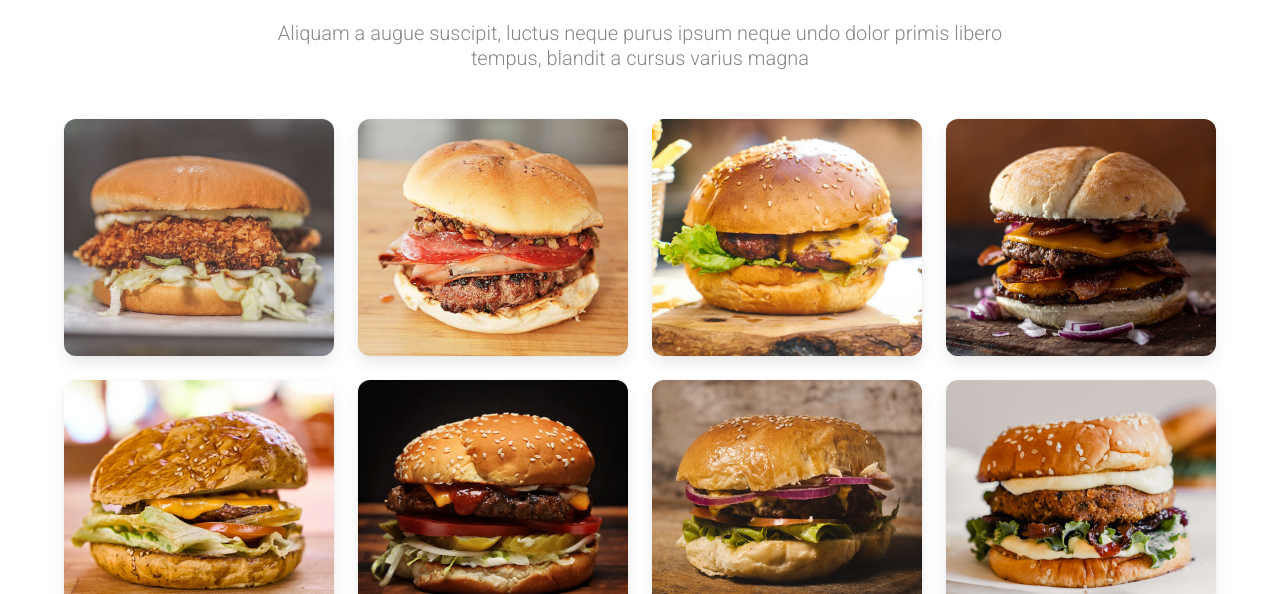
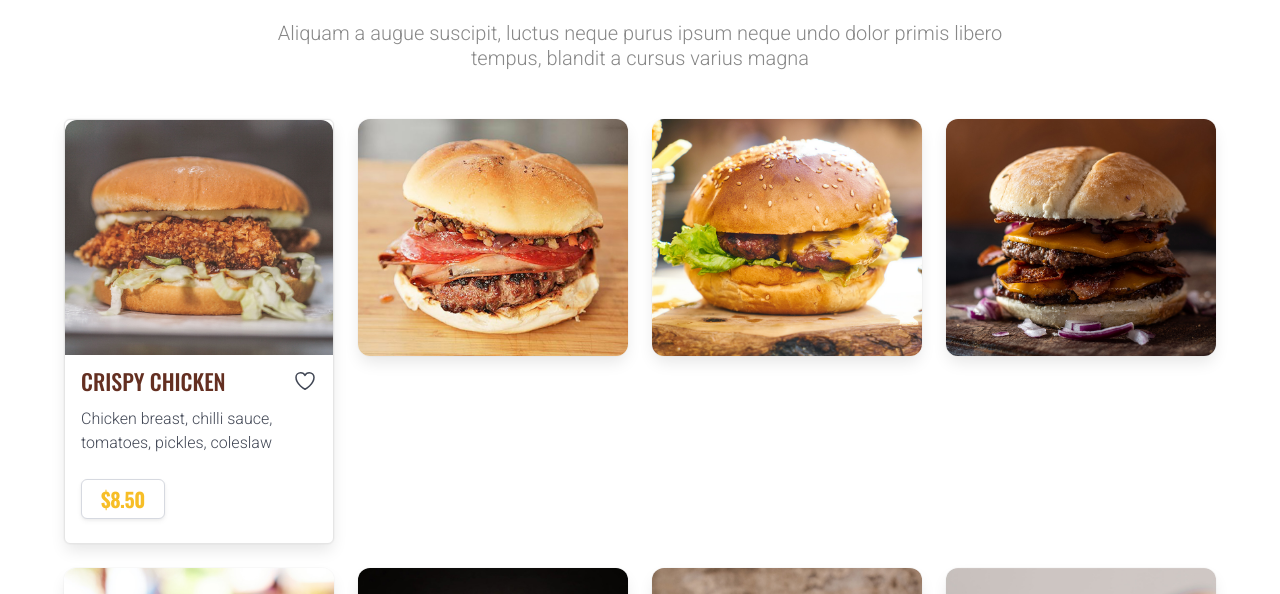
Before and after one commit to codepologist/testo-fastfood-app, a Next.js app: page / in a window 1280 px wide. Shown: the part 2302-2896 px from the top of the page. Built offline with nearby package versions, Linux system fonts and the light colour scheme.

Commit message:
Added more card and card content to the Menu section

```diff
--- a/app/_components/Menu.jsx
+++ b/app/_components/Menu.jsx
@@ -1,3 +1,5 @@
+import { HeartIcon } from "@heroicons/react/24/outline";
+
 const Menu = () => {
   return (
     <section className="section is-small has-background-white">
@@ -14,11 +16,45 @@ const Menu = () => {
         {/* First Column Row */}
         <div className="columns is-desktop">
           <div className="column is-one-quarter">
-            <div className="card">
+            <div
+              className="card has-background-white"
+              style={{
+                border: "1px solid #e5e5e5",
+                borderRadius: "6px",
+              }}
+            >
               <div className="card-image">
                 <figure className="image">
                   <img src="/images/menu/burger-11.jpg" alt="Crispy Chicken" />
                 </figure>
+              </div>
+              <header className="card-header" style={{ boxShadow: "none" }}>
+                <h5 className="card-header-title is-uppercase h5-sm is-family-secondary coffee-color">
+                  Crispy Chicken
+                </h5>
+                <button className="card-header-icon" aria-label="more options">
+                  <span className="icon">
+                    <HeartIcon className="" />
+                  </span>
+                </button>
+              </header>
+              <div className="card-content pt-0 pl-4">
+                <div className="content">
+                  Chicken breast, chilli sauce, tomatoes, pickles, coleslaw
+                </div>
+                <div className="content">
+                  <button
+                    className="button btn-color is-uppercase is-family-secondary yellow-color"
+                    style={{
+                      fontSize: "1.25rem",
+                      lineHeight: 1,
+                      fontWeight: 700,
+                      letterSpacing: "-0.5px"
+                    }}
+                  >
+                    $8.50
+                  </button>
+                </div>
               </div>
             </div>
           </div>
@@ -26,7 +62,7 @@ const Menu = () => {
             <div className="card">
               <div className="card-image">
                 <figure className="image">
-                  <img src="/images/menu/burger-12.jpg" alt="ultimate Bacon" />
+                  <img src="/images/menu/burger-12.jpg" alt="Ultimate Bacon" />
                 </figure>
               </div>
             </div>
@@ -44,11 +80,7 @@ const Menu = () => {
             <div className="card">
               <div className="card-image">
                 <figure className="image">
-                  <img
-                    src="/images/menu/burger-14.jpg"
-                    alt="Double Burger"
-                    className="img-fluid"
-                  />
+                  <img src="/images/menu/burger-14.jpg" alt="Double Burger" />
                 </figure>
               </div>
             </div>
```
